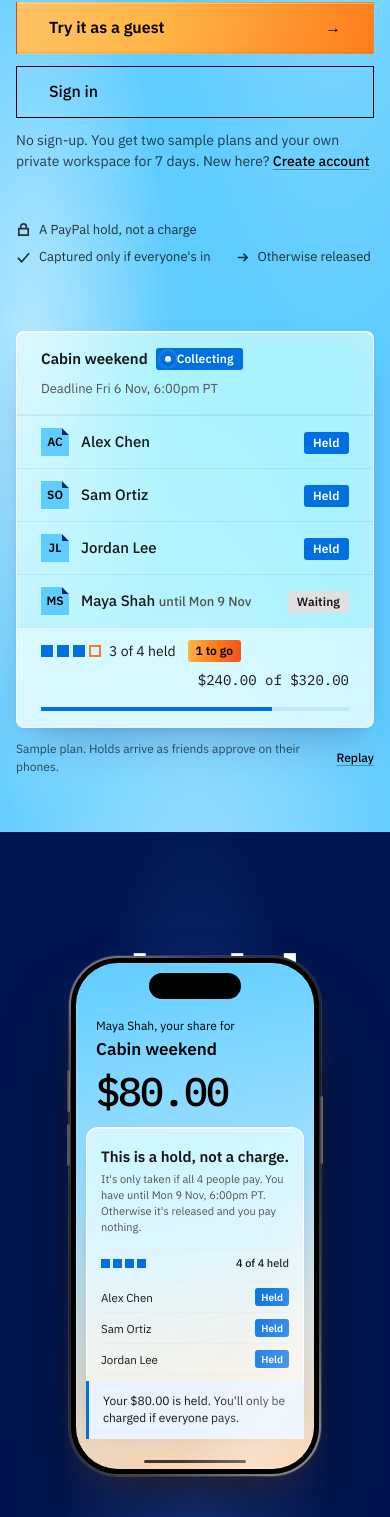
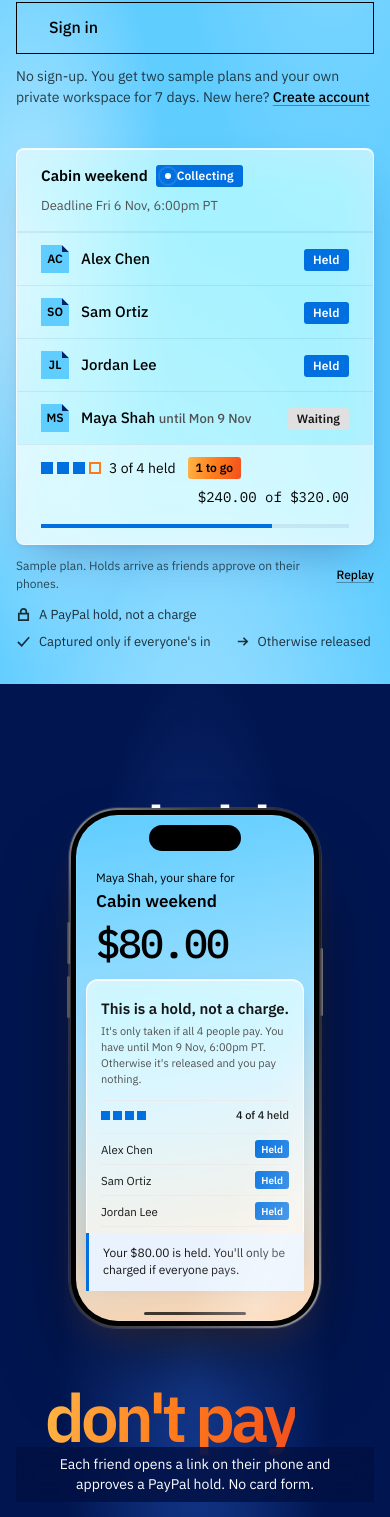
Before and after one commit to AnujSaha0111/foldback, a Next.js app in the folder frontend/: page / in a window 390 px wide. Shown: the part 406-1923 px from the top of the page. Built offline with nearby package versions, Linux system fonts and the light colour scheme; no server answers; what @mui/material-nextjs would draw is missing.

Commit message:
Phase 5d: tighter hero and spacing, poster side text, square scrollbars, stable board props

```diff
--- a/frontend/src/app/globals.css
+++ b/frontend/src/app/globals.css
@@ -28,6 +28,49 @@ html {
 ::selection {
   background: var(--sky-200);
   color: #161616;
+}
+
+/* Scrollbars: thin, square, no arrow buttons. The thumb is a bar inset in a ruled track and turns sun on hover. */
+* {
+  scrollbar-width: thin;
+  scrollbar-color: var(--text-3) var(--bg-subtle);
+}
+
+@supports selector(::-webkit-scrollbar) {
+  * {
+    scrollbar-width: auto;
+    scrollbar-color: auto;
+  }
+
+  *::-webkit-scrollbar {
+    width: 12px;
+    height: 12px;
+    background: var(--bg-subtle);
+  }
+
+  *::-webkit-scrollbar-track {
+    background: var(--bg-subtle);
+    border-left: 1px solid var(--line);
+    border-top: 1px solid var(--line);
+  }
+
+  *::-webkit-scrollbar-thumb {
+    border: 3px solid var(--bg-subtle);
+    border-radius: 0;
+    background: var(--text-3);
+  }
+
+  *::-webkit-scrollbar-thumb:hover {
+    background: var(--sun);
+  }
+
+  *::-webkit-scrollbar-button {
+    display: none;
+  }
+
+  *::-webkit-scrollbar-corner {
+    background: var(--bg-subtle);
+  }
 }
 
 body {
--- a/frontend/src/features/landing/components/CallToAction/styled.ts
+++ b/frontend/src/features/landing/components/CallToAction/styled.ts
@@ -5,7 +5,7 @@ import { Inner, onSky } from "@/components/Page/styled";
 
 export const Root = styled("section")({
   ...onSky,
-  paddingBlock: "clamp(3.5rem, 2rem + 4vw, 5rem)",
+  paddingBlock: "clamp(2.5rem, 1.5rem + 3vw, 3.75rem)",
   background: "var(--field-sky)",
   "& h2": {
     maxWidth: "16ch",
--- a/frontend/src/features/landing/components/FoldScene/styled.ts
+++ b/frontend/src/features/landing/components/FoldScene/styled.ts
@@ -12,7 +12,7 @@ export const Root = styled(ScrollScene)({
   "--f": "clamp(1.5rem, 4vw, 3rem)",
   position: "relative",
   overflow: "hidden",
-  paddingBlock: "clamp(3.5rem, 2rem + 5vw, 6rem)",
+  paddingBlock: "clamp(2.5rem, 1.5rem + 3.5vw, 4.5rem)",
   background: "var(--field-sky)",
   color: "var(--ink)",
 });
--- a/frontend/src/features/landing/components/Hero/index.tsx
+++ b/frontend/src/features/landing/components/Hero/index.tsx
@@ -5,7 +5,7 @@ import { ButtonLink } from "@/components/Button";
 import { GuestButton } from "@/features/auth/components/GuestButton";
 import { GUEST_NOTE } from "@/features/auth/copy";
 import { LiveHolds } from "../LiveHolds";
-import { Actions, Copy, Grid, Lead, Light, Note, Root, Title, Trust, Word } from "./styled";
+import { Actions, Aside, Copy, Grid, Lead, Light, Note, Root, Title, Trust, Word } from "./styled";
 
 const TITLE = "Nobody pays unless the group makes it.".split(" ");
 
@@ -44,6 +44,9 @@ export function Hero() {
           <Note>
             {GUEST_NOTE} New here? <Link href="/signup">Create account</Link>
           </Note>
+        </Copy>
+        <Aside>
+          <LiveHolds />
           <Trust aria-label="How your money is treated">
             {TRUST.map((item) => (
               <li key={item.text}>
@@ -54,8 +57,7 @@ export function Hero() {
               </li>
             ))}
           </Trust>
-        </Copy>
-        <LiveHolds />
+        </Aside>
       </Grid>
     </Root>
   );
--- a/frontend/src/features/landing/components/Hero/styled.ts
+++ b/frontend/src/features/landing/components/Hero/styled.ts
@@ -32,17 +32,21 @@ export const Light = styled("span")({
 export const Grid = styled(Inner)({
   display: "grid",
   gridTemplateColumns: "minmax(0, 1fr)",
-  gap: "var(--s-8)",
-  alignItems: "center",
-  paddingBlock: "clamp(2.5rem, 1rem + 6vw, 5.5rem) clamp(3.5rem, 2rem + 6vw, 6.5rem)",
+  gap: "var(--s-7)",
+  alignItems: "start",
+  // Tight on top so the whole first screen, buttons and trust line included, fits at 100% zoom.
+  paddingBlock: "clamp(1.25rem, 0.5rem + 2.2vw, 2.25rem) clamp(2rem, 1rem + 3vw, 3.5rem)",
   "@media (min-width: 1024px)": { gridTemplateColumns: "minmax(0, 1.08fr) minmax(0, 1fr)" },
 });
 
 export const Copy = styled("div")(onSky);
 
+/** The panel and the trust line under it, so the line reads as the panel's caption. */
+export const Aside = styled("div")(onSky);
+
 export const Title = styled("h1")({
   maxWidth: "11ch",
-  fontSize: "clamp(2.75rem, 1.6rem + 4.6vw, 5rem)",
+  fontSize: "clamp(2.5rem, 1.4rem + 4vw, 4.5rem)",
   fontWeight: 600,
   letterSpacing: "-0.038em",
   lineHeight: 1.02,
@@ -70,7 +74,7 @@ const enter = (step: number) => ({
 
 export const Lead = styled("p")({
   maxWidth: "33rem",
-  marginTop: "var(--s-5)",
+  marginTop: "var(--s-4)",
   fontSize: "var(--fs-lead)",
   lineHeight: 1.5,
   color: "rgba(0, 0, 0, 0.78)",
@@ -82,7 +86,7 @@ export const Actions = styled("div")({
   flexWrap: "wrap",
   alignItems: "center",
   gap: "var(--s-3)",
-  marginTop: "var(--s-7)",
+  marginTop: "var(--s-5)",
   ...enter(1),
   "& > div": { display: "contents" },
   "& button, & a": { minHeight: "3.25rem", paddingInline: "var(--s-6)", fontSize: "1rem" },
@@ -103,7 +107,7 @@ export const Trust = styled("ul")({
   display: "flex",
   flexWrap: "wrap",
   gap: "var(--s-2) var(--s-5)",
-  marginTop: "var(--s-7)",
+  marginTop: "var(--s-3)",
   fontSize: "0.8125rem",
   color: "rgba(0, 0, 0, 0.78)",
   ...enter(3),
--- a/frontend/src/features/landing/components/PosterScene/index.tsx
+++ b/frontend/src/features/landing/components/PosterScene/index.tsx
@@ -1,5 +1,5 @@
 import { PhoneArt } from "./PhoneArt";
-import { Caption, Root, Stage, WordA, WordB, Words } from "./styled";
+import { Caption, Outcome, Root, Stage, WordA, WordB, Words } from "./styled";
 
 export function PosterScene() {
   return (
@@ -12,6 +12,7 @@ export function PosterScene() {
         </Words>
         <PhoneArt />
         <Caption>Each friend opens a link on their phone and approves a PayPal hold. No card form.</Caption>
+        <Outcome>Captured only if everyone is in. If not, every hold is released and nobody pays.</Outcome>
       </Stage>
     </Root>
   );
--- a/frontend/src/features/landing/components/PosterScene/styled.ts
+++ b/frontend/src/features/landing/components/PosterScene/styled.ts
@@ -43,7 +43,7 @@ export const Words = styled("h2")({
 const Word = styled("span")({
   position: "absolute",
   left: "50%",
-  fontSize: "clamp(5rem, 2rem + 16vw, 17rem)",
+  fontSize: "clamp(3.5rem, 1.5rem + 11vw, 11.5rem)",
   fontWeight: 600,
   letterSpacing: "-0.06em",
   lineHeight: 0.8,
@@ -70,12 +70,28 @@ export const WordB = styled(Word)({
   transform: "translateX(calc(-5% - var(--q) * 55%))",
 });
 
-/** On its own dark chip, so it stays readable wherever the phone or the big words pass behind it. */
-export const Caption = styled("p")({
+/** A line beside the phone, mid-height between the two big words. It fades and rises in as the phone turns. */
+const Side = styled("p")({
   position: "absolute",
+  top: "44%",
+  zIndex: 3,
+  maxWidth: "min(22rem, 26vw)",
+  lineHeight: 1.4,
+  opacity: "calc(var(--q) * 1.6 - 0.4)",
+  transform: "translateY(calc((1 - var(--q)) * 16px))",
+  // Narrow screens have no room beside the phone: the line moves to the foot on a dark chip, and the other is dropped.
+  "@media (max-width: 899px)": { display: "none" },
+});
+
+export const Caption = styled(Side)({
+  left: "clamp(1rem, 4vw, 5rem)",
+  fontSize: "1.0625rem",
+  color: "rgba(255, 255, 255, 0.86)",
+  "@media (max-width: 899px)": {
+    display: "block",
+    top: "auto",
+    bottom: "3%",
     left: "50%",
-  bottom: "3%",
-  zIndex: 3,
     width: "max-content",
     maxWidth: "min(36rem, calc(100% - 2 * var(--gutter)))",
     padding: "0.5rem 1rem",
@@ -85,5 +101,14 @@ export const Caption = styled("p")({
     color: "#fff",
     background: "rgba(2, 17, 66, 0.82)",
     backdropFilter: "blur(10px)",
-  opacity: "calc(var(--q) * 1.6 - 0.4)",
+  },
 });
+
+/** The other side, in the sun colour: what happens to the holds. */
+export const Outcome = styled(Side)({
+  right: "clamp(1rem, 4vw, 5rem)",
+  textAlign: "right",
+  fontSize: "1.25rem",
+  fontWeight: 500,
+  color: "var(--sun)",
+});
--- a/frontend/src/features/landing/styled.ts
+++ b/frontend/src/features/landing/styled.ts
@@ -6,7 +6,7 @@ import { Inner } from "@/components/Page/styled";
 export const Section = styled("section", { shouldForwardProp: (prop) => prop !== "$layer" })<{
   $layer?: boolean;
 }>(({ $layer }) => ({
-  paddingBlock: "clamp(3.5rem, 2rem + 5vw, 6rem)",
+  paddingBlock: "clamp(2.5rem, 1.5rem + 3.5vw, 4.5rem)",
   background: $layer ? "var(--bg-subtle)" : "transparent",
   borderBlock: $layer ? "1px solid var(--line-soft)" : 0,
   "& h2": { fontSize: "var(--fs-h1)", letterSpacing: "-0.03em" },
--- a/frontend/src/theme/tokens.css
+++ b/frontend/src/theme/tokens.css
@@ -114,9 +114,9 @@
   --s-4: 1rem;
   --s-5: 1.5rem;
   --s-6: 2rem;
-  --s-7: 3rem;
-  --s-8: 4rem;
-  --s-9: 6rem;
+  --s-7: 2.5rem;
+  --s-8: 3rem;
+  --s-9: 4.5rem;
   --gutter: 1rem;
 
   /* Shape */
```
Also changed, not shown: frontend/src/features/board/components/SchedulerPanel/FoldbackScheduler.tsx (+59 -37 lines). Lines whose indentation alone changed are shown as unchanged.
